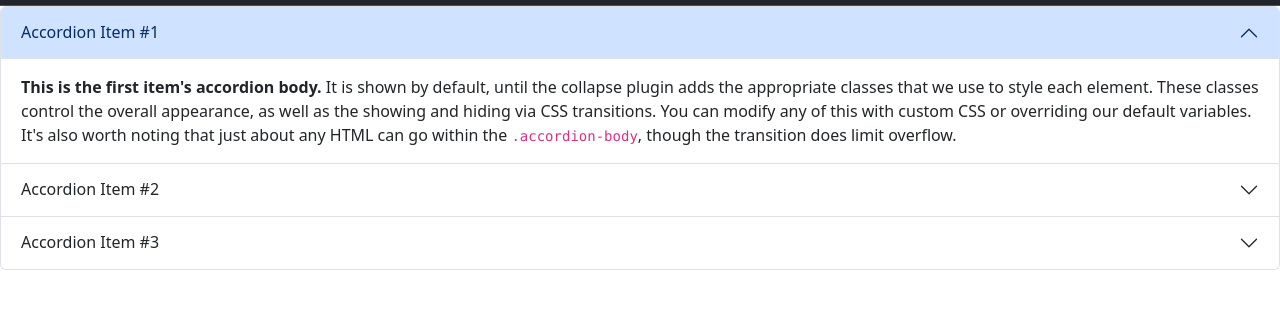
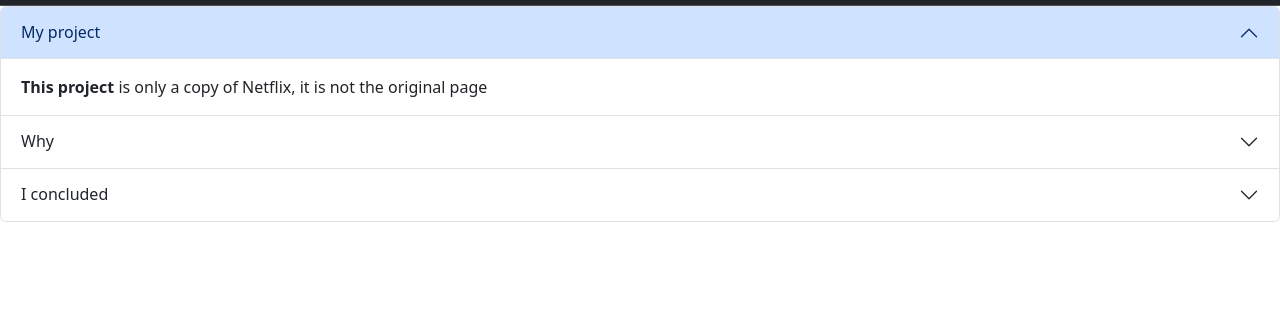
Before and after one commit to pi-rym/PM2-gabrieldh2, a website built with webpack: page front/about.html in a window 1280 px wide. Shown: the part 51-360 px from the top of the page. Built offline with nearby package versions, Linux system fonts and the light colour scheme; no server answers.

Commit message:
sixth commit

```diff
--- a/front/about.html
+++ b/front/about.html
@@ -38,36 +38,36 @@
         <div class="accordion-item">
           <h2 class="accordion-header">
             <button class="accordion-button" type="button" data-bs-toggle="collapse" data-bs-target="#collapseOne" aria-expanded="true" aria-controls="collapseOne">
-              Accordion Item #1
+              My project
             </button>
           </h2>
           <div id="collapseOne" class="accordion-collapse collapse show" data-bs-parent="#accordionExample">
             <div class="accordion-body">
-              <strong>This is the first item's accordion body.</strong> It is shown by default, until the collapse plugin adds the appropriate classes that we use to style each element. These classes control the overall appearance, as well as the showing and hiding via CSS transitions. You can modify any of this with custom CSS or overriding our default variables. It's also worth noting that just about any HTML can go within the <code>.accordion-body</code>, though the transition does limit overflow.
+              <strong>This project</strong> is only a copy of Netflix, it is not the original page
             </div>
           </div>
         </div>
         <div class="accordion-item">
           <h2 class="accordion-header">
             <button class="accordion-button collapsed" type="button" data-bs-toggle="collapse" data-bs-target="#collapseTwo" aria-expanded="false" aria-controls="collapseTwo">
-              Accordion Item #2
+              Why
             </button>
           </h2>
           <div id="collapseTwo" class="accordion-collapse collapse" data-bs-parent="#accordionExample">
             <div class="accordion-body">
-              <strong>This is the second item's accordion body.</strong> It is hidden by default, until the collapse plugin adds the appropriate classes that we use to style each element. These classes control the overall appearance, as well as the showing and hiding via CSS transitions. You can modify any of this with custom CSS or overriding our default variables. It's also worth noting that just about any HTML can go within the <code>.accordion-body</code>, though the transition does limit overflow.
+              The reason why I copied it was because it was an inspiration for me on which to base my project and try to imitate it in the best possible way.
             </div>
           </div>
         </div>
         <div class="accordion-item">
           <h2 class="accordion-header">
             <button class="accordion-button collapsed" type="button" data-bs-toggle="collapse" data-bs-target="#collapseThree" aria-expanded="false" aria-controls="collapseThree">
-              Accordion Item #3
+              I concluded
             </button>
           </h2>
           <div id="collapseThree" class="accordion-collapse collapse" data-bs-parent="#accordionExample">
             <div class="accordion-body">
-              <strong>This is the third item's accordion body.</strong> It is hidden by default, until the collapse plugin adds the appropriate classes that we use to style each element. These classes control the overall appearance, as well as the showing and hiding via CSS transitions. You can modify any of this with custom CSS or overriding our default variables. It's also worth noting that just about any HTML can go within the <code>.accordion-body</code>, though the transition does limit overflow.
+              In conclusion, thank you very much for reviewing my project and making it clear that it was only an imitation for this project, at no time trying to offend
             </div>
           </div>
         </div>
```
